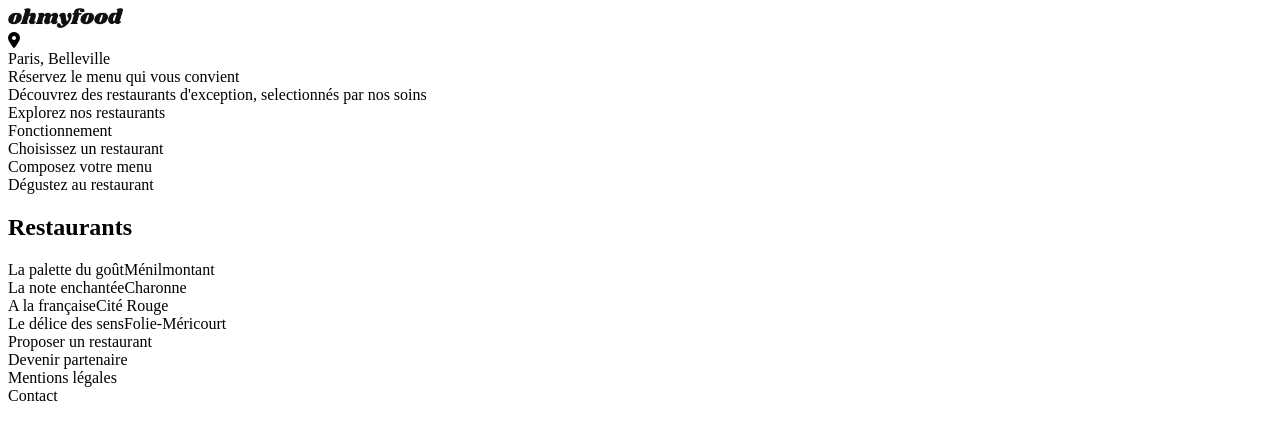
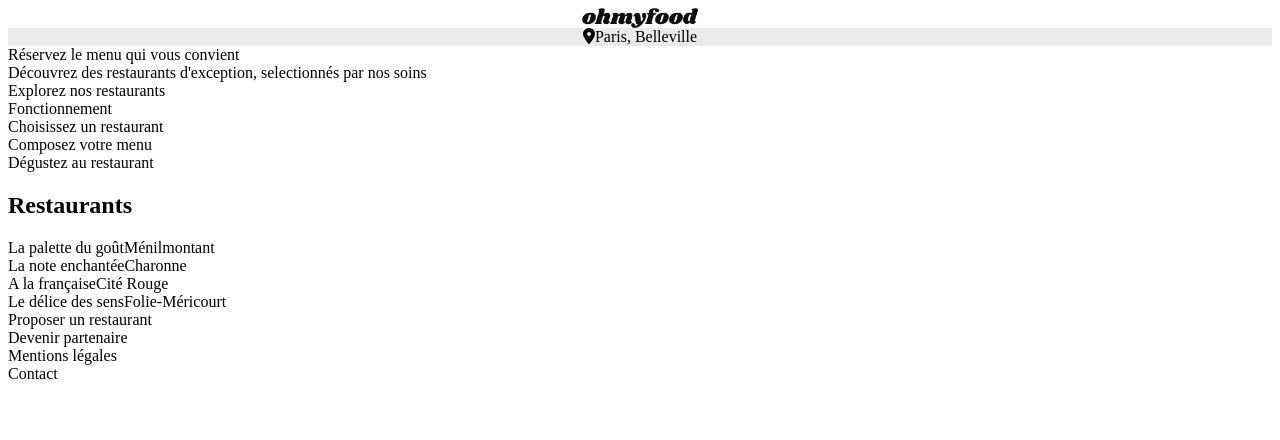
Before and after one commit to mirwane/projet3ohmyfood, a website: page index.html in a window 1280 px wide. Drawn offline with Linux system fonts and the light colour scheme.

Commit message:
04/12/2023

```diff
--- /dev/null
+++ b/sass/layout/_body.scss
@@ -0,0 +1,6 @@
+.html {
+    margin: auto;
+}
+.body {
+    margin: 50px 0px 0px 0px;
+}
--- a/sass/layout/_header.scss
+++ b/sass/layout/_header.scss
@@ -1,3 +1,7 @@
 .header {
-    .header__image {height: 20px;}
+    display: flex;
+    justify-content: center;
+    .header__image {
+        height: 20px;
+    }
 }
--- a/sass/main.scss
+++ b/sass/main.scss
@@ -7,6 +7,7 @@
 @import "./layout/container";
 @import "./layout/nav";
 @import "./layout/form";
+@import "./layout/body";
 @import "./pages/index";
 @import "./pages/alafrançaise";
 @import "./pages/lanoteenchantee";
--- a/sass/pages/_index.scss
+++ b/sass/pages/_index.scss
@@ -0,0 +1,7 @@
+.map {
+    .conteneur {
+        display: flex;
+        justify-content: center;
+        background-color: $primary-background;
+    }
+}
--- a/sass/utils/_variables.scss
+++ b/sass/utils/_variables.scss
@@ -1,3 +1,4 @@
 $primary-color: #9356DC;
 $secondary-color: #FF79DA;
 $terciaire-color: #99E2D0;
+$primary-background: #eaeaea
```
Also changed, not shown: css/style.css, 1 other file.
